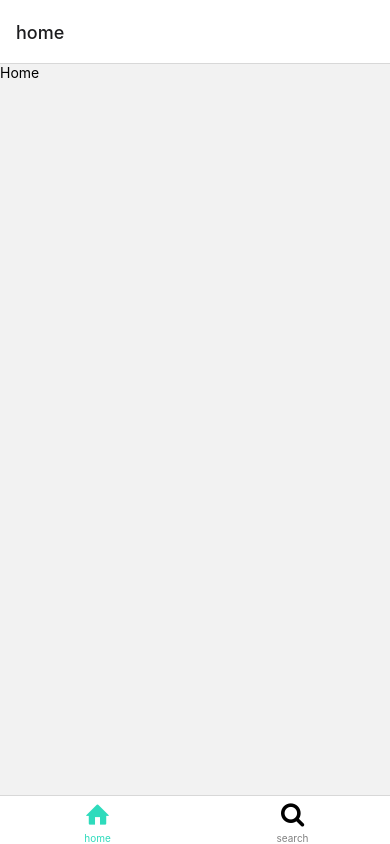
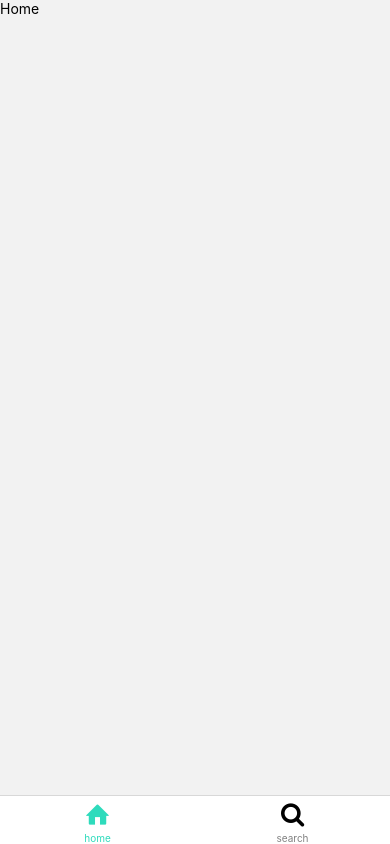
Before and after one commit to santosfk/comanda, a React Native app: screen /homeRoutes in a window 390 px wide. Built offline with nearby package versions, Linux system fonts and the light colour scheme.

Commit message:
adjust routing system

```diff
--- a/App.tsx
+++ b/App.tsx
@@ -8,7 +8,7 @@ export default function App() {
   const deviceTheme = useColorScheme();
 
   return (
-    <ThemeProvider theme={deviceTheme == "dark" ? theme.dark : theme.light}>
+    <ThemeProvider theme={theme.light} >
       <InitialRoutes />
     </ThemeProvider>
   );
--- a/src/Routes/HomeRoutes.tsx
+++ b/src/Routes/HomeRoutes.tsx
@@ -10,6 +10,7 @@ export const HomeRoutes = () => {
   return (
     <Tab.Navigator
     screenOptions={({ route }) => ({
+      headerShown:false,
       tabBarIcon: ({ focused, size }) => {
         let iconName;
         let color = focused? "#2EDBBC" : 'black'
--- a/src/Routes/models/index.ts
+++ b/src/Routes/models/index.ts
@@ -2,6 +2,7 @@ import { NativeStackNavigationProp } from "@react-navigation/native-stack";
 type RootParamsList = {
   checkin: undefined;
   home: undefined;
+  homeRoutes:undefined;
   getName:undefined;
   search :undefined
 };
--- a/src/Screens/GetName/GetName.tsx
+++ b/src/Screens/GetName/GetName.tsx
@@ -19,7 +19,7 @@ export const GetName = () => {
   };
   const navigation = useNavigation<propsStack>();
   const goToHome = () => {
-    navigation.navigate("home");
+    navigation.navigate("homeRoutes");
   };
 
   return (
```
